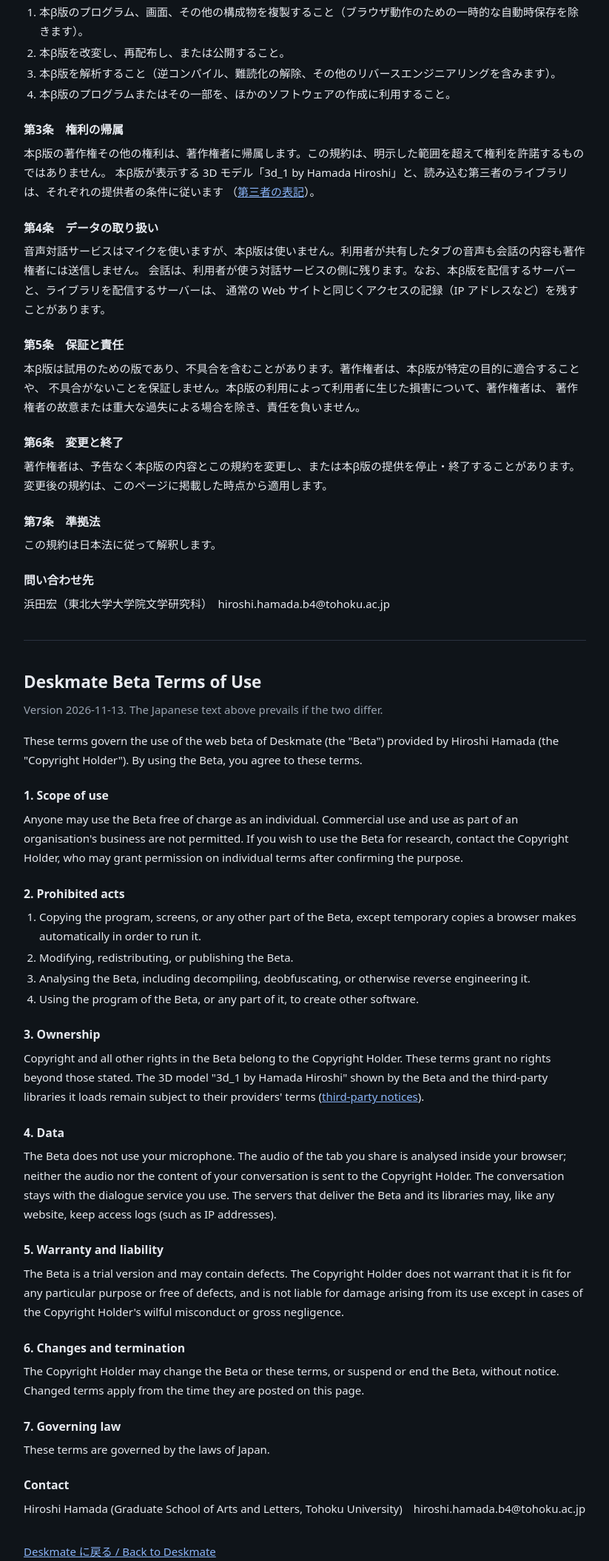
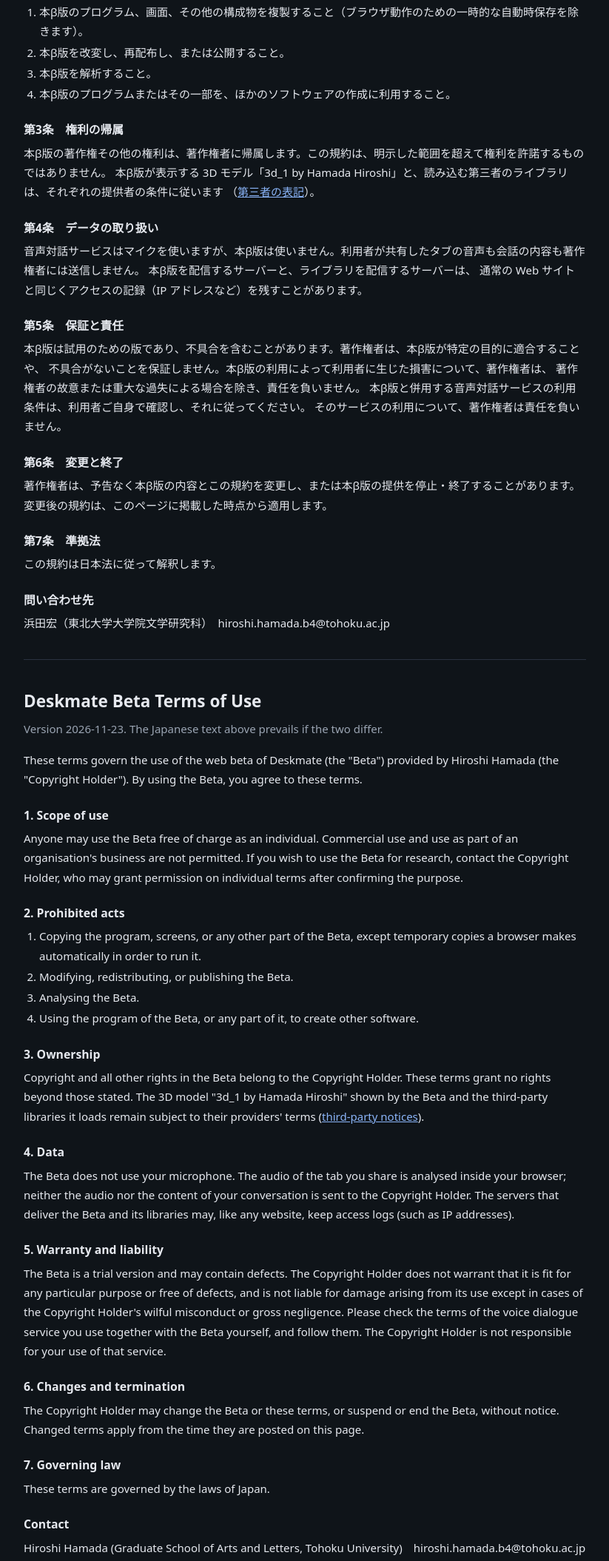
Before and after one commit to HiroshiHamada/deskmate-web-beta, a plain HTML site: page terms.html in a window 1280 px wide. Shown: the part 357-2467 px from the top of the page at 74% size, without its empty margins (228-1051 px from the left). Drawn offline with Linux system fonts and the light colour scheme.

```diff
--- a/terms.html
+++ b/terms.html
@@ -22,7 +22,7 @@
   <body>
     <main>
       <h1>Deskmate β版 利用規約</h1>
-      <p class="meta">版 2026-11-13</p>
+      <p class="meta">版 2026-11-23</p>
 
       <p>
         この規約は、浜田宏（以下「著作権者」）が提供する Deskmate の Web 版β版（以下「本β版」）の利用条件を定めます。
@@ -40,7 +40,7 @@
       <ol>
         <li>本β版のプログラム、画面、その他の構成物を複製すること（ブラウザ動作のための一時的な自動時保存を除きます）。</li>
         <li>本β版を改変し、再配布し、または公開すること。</li>
-        <li>本β版を解析すること（逆コンパイル、難読化の解除、その他のリバースエンジニアリングを含みます）。</li>
+        <li>本β版を解析すること。</li>
         <li>本β版のプログラムまたはその一部を、ほかのソフトウェアの作成に利用すること。</li>
       </ol>
 
@@ -54,7 +54,7 @@
       <h2>第4条　データの取り扱い</h2>
       <p>
         音声対話サービスはマイクを使いますが、本β版は使いません。利用者が共有したタブの音声も会話の内容も著作権者には送信しません。
-        会話は、利用者が使う対話サービスの側に残ります。なお、本β版を配信するサーバーと、ライブラリを配信するサーバーは、
+        本β版を配信するサーバーと、ライブラリを配信するサーバーは、
         通常の Web サイトと同じくアクセスの記録（IP アドレスなど）を残すことがあります。
       </p>
 
@@ -63,6 +63,8 @@
         本β版は試用のための版であり、不具合を含むことがあります。著作権者は、本β版が特定の目的に適合することや、
         不具合がないことを保証しません。本β版の利用によって利用者に生じた損害について、著作権者は、
         著作権者の故意または重大な過失による場合を除き、責任を負いません。
+        本β版と併用する音声対話サービスの利用条件は、利用者ご自身で確認し、それに従ってください。
+        そのサービスの利用について、著作権者は責任を負いません。
       </p>
 
       <h2>第6条　変更と終了</h2>
@@ -82,7 +84,7 @@
       <hr />
 
       <h1 lang="en">Deskmate Beta Terms of Use</h1>
-      <p class="meta" lang="en">Version 2026-11-13. The Japanese text above prevails if the two differ.</p>
+      <p class="meta" lang="en">Version 2026-11-23. The Japanese text above prevails if the two differ.</p>
       <div lang="en">
         <p>
           These terms govern the use of the web beta of Deskmate (the "Beta") provided by Hiroshi Hamada (the "Copyright Holder").
@@ -98,7 +100,7 @@
         <ol>
           <li>Copying the program, screens, or any other part of the Beta, except temporary copies a browser makes automatically in order to run it.</li>
           <li>Modifying, redistributing, or publishing the Beta.</li>
-          <li>Analysing the Beta, including decompiling, deobfuscating, or otherwise reverse engineering it.</li>
+          <li>Analysing the Beta.</li>
           <li>Using the program of the Beta, or any part of it, to create other software.</li>
         </ol>
         <h2>3. Ownership</h2>
@@ -110,15 +112,17 @@
         <h2>4. Data</h2>
         <p>
           The Beta does not use your microphone. The audio of the tab you share is analysed inside your browser; neither the
-          audio nor the content of your conversation is sent to the Copyright Holder. The conversation stays with the dialogue
-          service you use. The servers that deliver the Beta and its libraries may, like any website, keep access logs
+          audio nor the content of your conversation is sent to the Copyright Holder. The servers that deliver the Beta and its
+          libraries may, like any website, keep access logs
           (such as IP addresses).
         </p>
         <h2>5. Warranty and liability</h2>
         <p>
           The Beta is a trial version and may contain defects. The Copyright Holder does not warrant that it is fit for any
           particular purpose or free of defects, and is not liable for damage arising from its use except in cases of the
-          Copyright Holder's wilful misconduct or gross negligence.
+          Copyright Holder's wilful misconduct or gross negligence. Please check the terms of the voice dialogue service you
+          use together with the Beta yourself, and follow them. The Copyright Holder is not responsible for your use of that
+          service.
         </p>
         <h2>6. Changes and termination</h2>
         <p>
@@ -136,7 +140,7 @@
       <p class="back"><a href="./">Deskmate に戻る / Back to Deskmate</a></p>
     </main>
     <script>
-      const TERMS_VERSION = "2026-11-13";
+      const TERMS_VERSION = "2026-11-23";
     </script>
   </body>
 </html>
```
